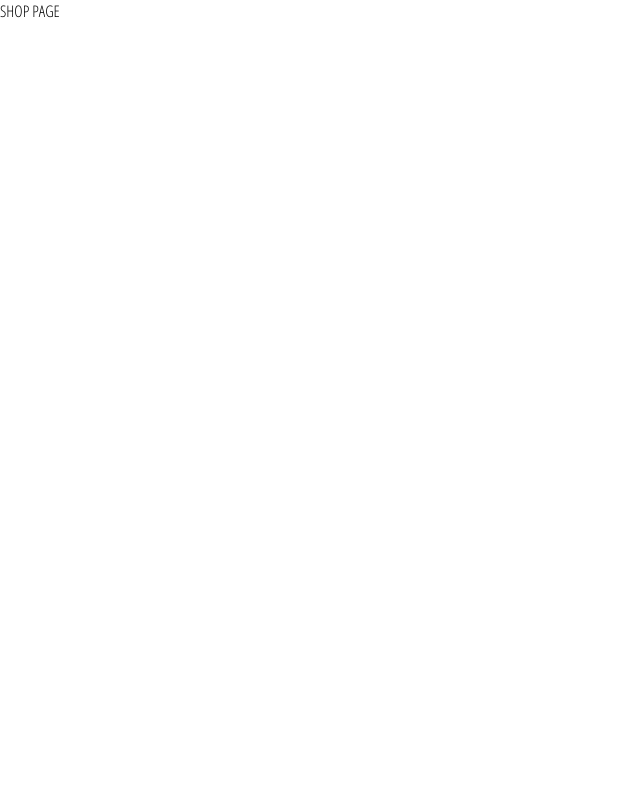
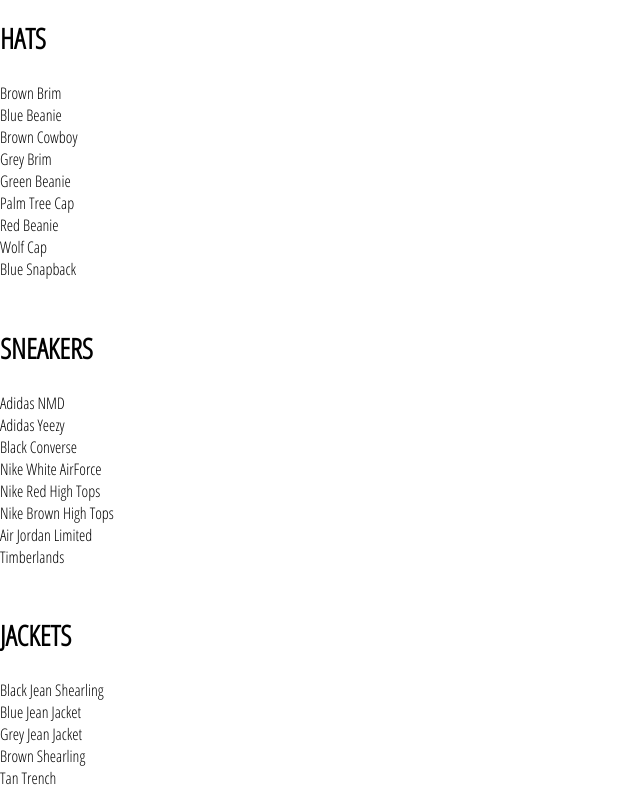
Before and after one commit to desmond4133/vela-clothing, a React (Create React App) app: page /shop in a window 1280 px wide. Shown: the top 800 px of the page, without its empty margins (0-640 px from the left). Built offline with nearby package versions, Linux system fonts and the light colour scheme; the HTML template or start-up script is replaced by a standard one.

Commit message:
added collection-preview component and syling, by passing in props from ShopPage state data

```diff
--- /dev/null
+++ b/src/components/collection-preview/collection-preview.jsx
@@ -0,0 +1,19 @@
+import React from 'react';
+
+import './collection-preview.styles.scss';
+
+// destructured the props of the CollectionPreview from ShopPage and mapped the props to be displayed
+
+const CollectionPreview = ({ title, items }) => (
+
+    <div className='collection-preview'>
+        <h1 className='title'>{title.toUpperCase()}</h1>
+        <div>
+            {items.map((item) => (
+                <div key={item.id}>{item.name}</div>
+                ))}
+        </div>
+    </div>
+);
+
+export default CollectionPreview;
--- /dev/null
+++ b/src/components/collection-preview/collection-preview.styles.scss
@@ -0,0 +1,15 @@
+.collection-preview {
+    display: flex;
+    flex-direction: column;
+    margin-bottom: 30px;
+
+    .title {
+      font-size: 28px;
+      margin-bottom: 25px;
+    }
+
+    .preview {
+      display: flex;
+      justify-content: space-between;
+    }
+  }
--- a/src/pages/shop/shop.component.jsx
+++ b/src/pages/shop/shop.component.jsx
@@ -1,18 +1,29 @@
 import React from 'react';
 
 import SHOP_DATA from './shop.data.js';
+
+import CollectionPreview from '../../components/collection-preview/collection-preview.jsx'
 
 
 class ShopPage extends React.Component {
     constructor() {
         super()
-        this.state = { collections: SHOP_DATA }
+        this.state = { collections: SHOP_DATA };
     }
 
 
 
     render() {
-        return <div>SHOP PAGE</div>
+        const { collections } = this.state;
+
+        return (
+        <div>
+        {collections.map(({id, ...otherCollectionProps}) => (
+            <CollectionPreview key={id} { ...otherCollectionProps } />
+
+        ))}
+        </div>
+        )
     }
 }
 
```
